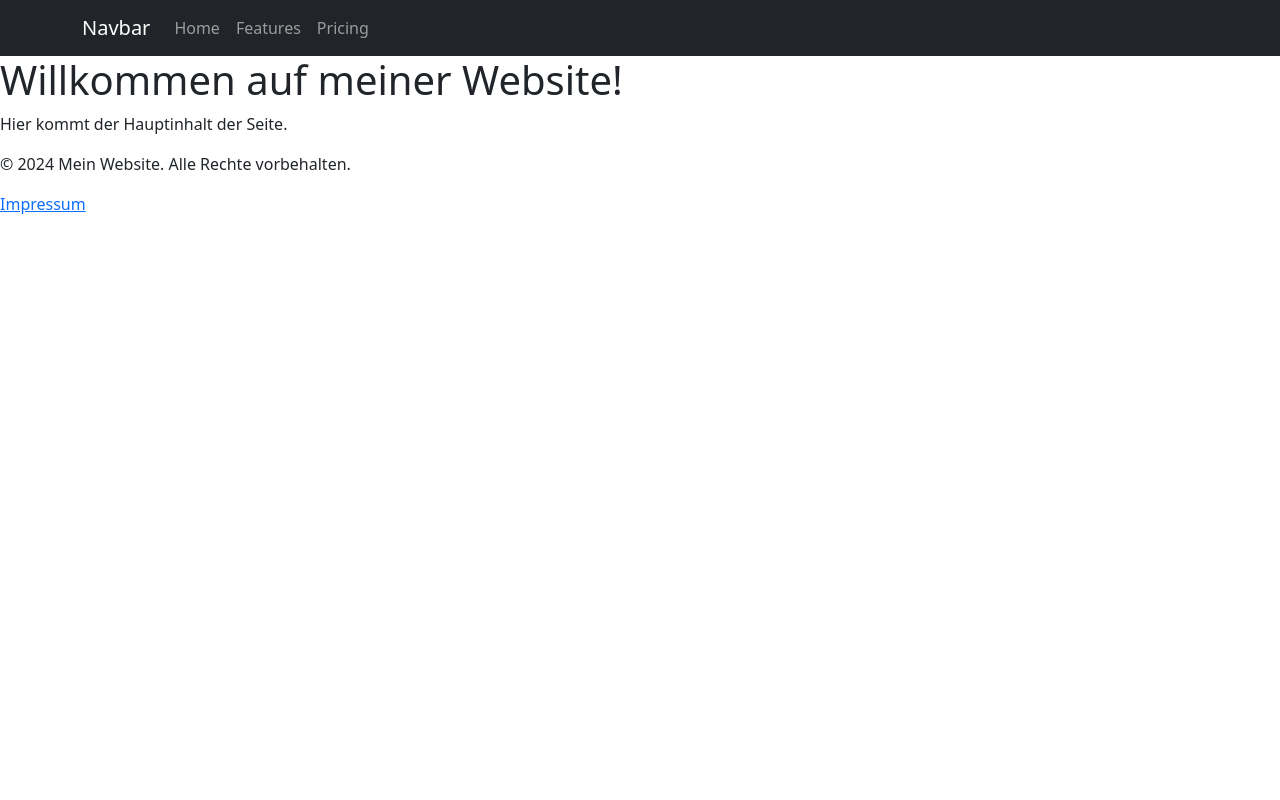
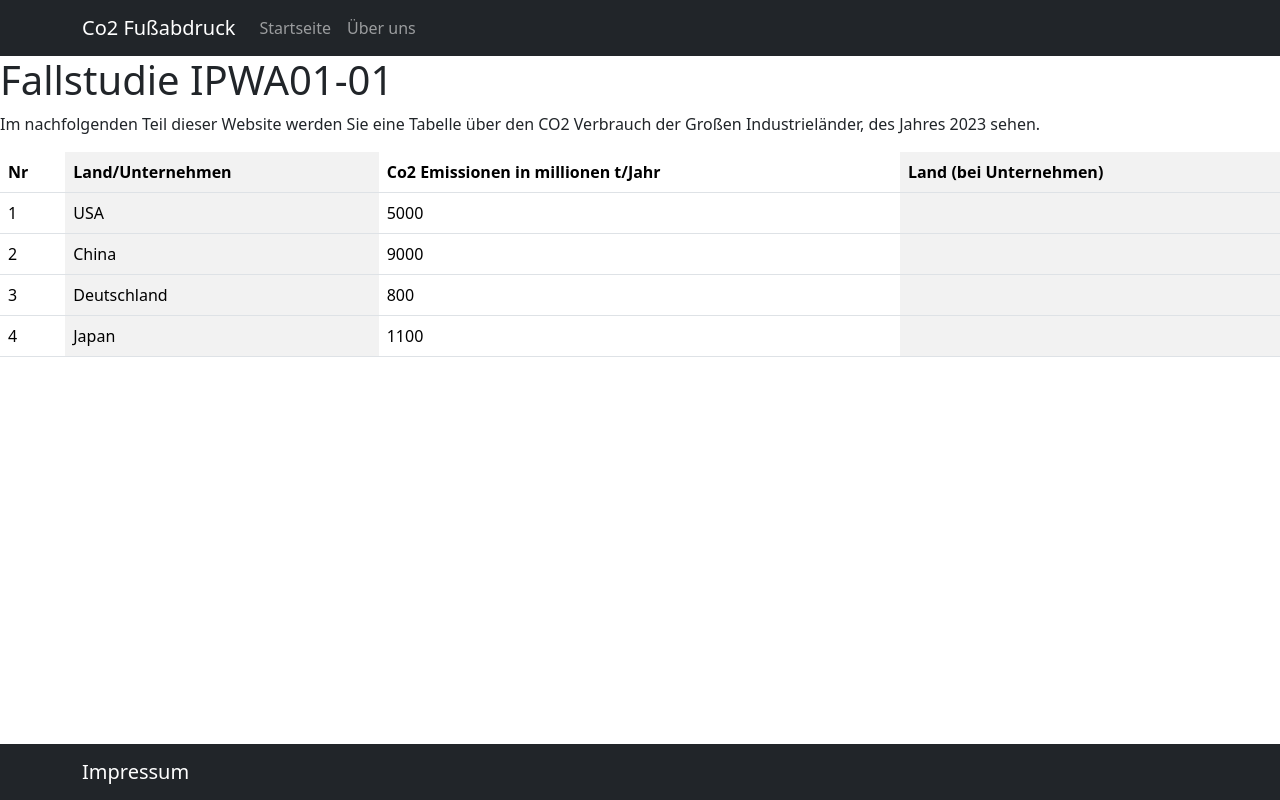
Before and after one commit to schoeserflo/Fallstudie-IPWA01-01, a React (Create React App) app: page / in a window 1280 px wide. Built offline with nearby package versions, Linux system fonts and the light colour scheme.

Commit message:
modified:   src/App.js 	modified:   src/components/Content.js 	modified:   src/components/Footer.js 	modified:   src/components/Header.js 	new file:   src/components/Tabelle.js

```diff
--- a/src/App.js
+++ b/src/App.js
@@ -2,7 +2,6 @@ import './App.css';
 import Header from './components/Header';
 import Footer from './components/Footer';
 import Content from './components/Content';
-
 function App() {
   return (
     <div>
--- a/src/components/Content.js
+++ b/src/components/Content.js
@@ -1,10 +1,12 @@
 import React from 'react';
+import Tabelle from "./Tabelle";
 
 function Content() {
   return (
     <main>
-      <h1>Willkommen auf meiner Website!</h1>
-      <p>Hier kommt der Hauptinhalt der Seite.</p>
+      <h1>Fallstudie IPWA01-01</h1>
+      <p>Im nachfolgenden Teil dieser Website werden Sie eine Tabelle über den CO2 Verbrauch der Großen Industrieländer, des Jahres 2023 sehen.</p>
+      <Tabelle/>
     </main>
   );
 }
--- a/src/components/Footer.js
+++ b/src/components/Footer.js
@@ -1,11 +1,18 @@
 import React from 'react';
+import {Container, Nav, Navbar} from 'react-bootstrap';
+import 'bootstrap/dist/css/bootstrap.min.css';
 
 function Footer() {
   return (
-    <footer>
-      <p>© 2024 Mein Website. Alle Rechte vorbehalten.</p>
-      <p><a href="/impressum">Impressum</a></p>
-    </footer>
+    <>
+      <Navbar bg="dark" data-bs-theme="dark" fixed="bottom">
+        <Container>
+          <Navbar.Brand href="#impressum">Impressum</Navbar.Brand>
+          <Nav className="me-auto">
+          </Nav>
+        </Container>
+      </Navbar>
+      </>
   );
 }
 
--- a/src/components/Header.js
+++ b/src/components/Header.js
@@ -6,11 +6,10 @@ function Header() {
     <>
       <Navbar bg="dark" data-bs-theme="dark">
         <Container>
-          <Navbar.Brand href="#home">Navbar</Navbar.Brand>
+          <Navbar.Brand href="#home">Co2 Fußabdruck</Navbar.Brand>
           <Nav className="me-auto">
-            <Nav.Link href="#home">Home</Nav.Link>
-            <Nav.Link href="#features">Features</Nav.Link>
-            <Nav.Link href="#pricing">Pricing</Nav.Link>
+            <Nav.Link href="#startseite">Startseite</Nav.Link>
+            <Nav.Link href="#über">Über uns</Nav.Link>
           </Nav>
         </Container>
       </Navbar>
--- /dev/null
+++ b/src/components/Tabelle.js
@@ -0,0 +1,44 @@
+import Table from 'react-bootstrap/Table';
+
+function Co2Tabelle() {
+  return (
+    <Table striped="columns">
+      <thead>
+        <tr>
+          <th>Nr</th>
+          <th>Land/Unternehmen</th>
+          <th>Co2 Emissionen in millionen t/Jahr</th>
+          <th>Land (bei Unternehmen)</th>
+        </tr>
+      </thead>
+      <tbody>
+        <tr>
+          <td>1</td>
+          <td>USA</td>
+          <td>5000</td>
+          <td></td>
+        </tr>
+        <tr>
+          <td>2</td>
+          <td>China</td>
+          <td>9000</td>
+          <td></td>
+        </tr>
+        <tr>
+          <td>3</td>
+          <td>Deutschland</td>
+          <td>800</td>
+          <td></td>
+        </tr>
+        <tr>
+          <td>4</td>
+          <td>Japan</td>
+          <td>1100</td>
+          <td></td>
+        </tr>
+      </tbody>
+    </Table>
+  );
+}
+
+export default Co2Tabelle;
```
